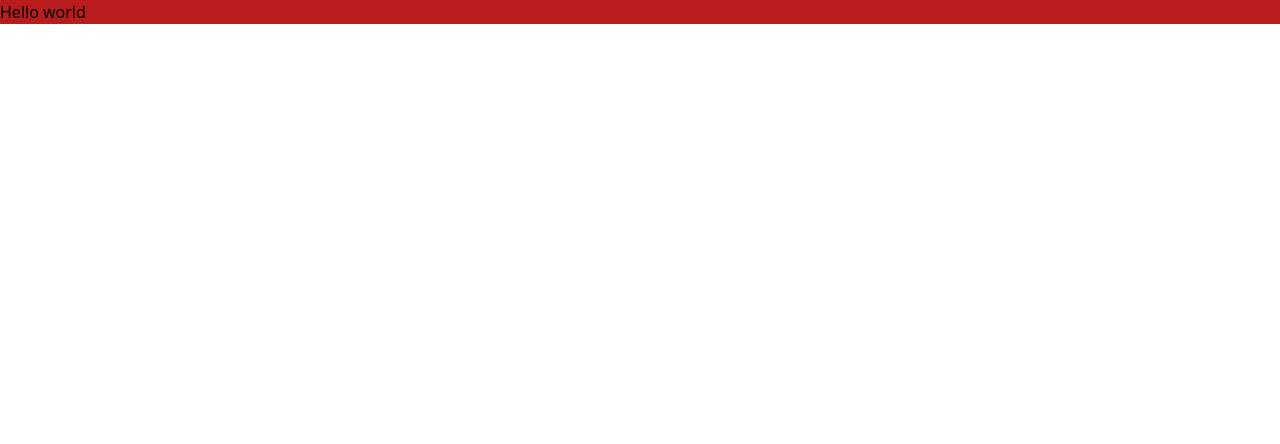
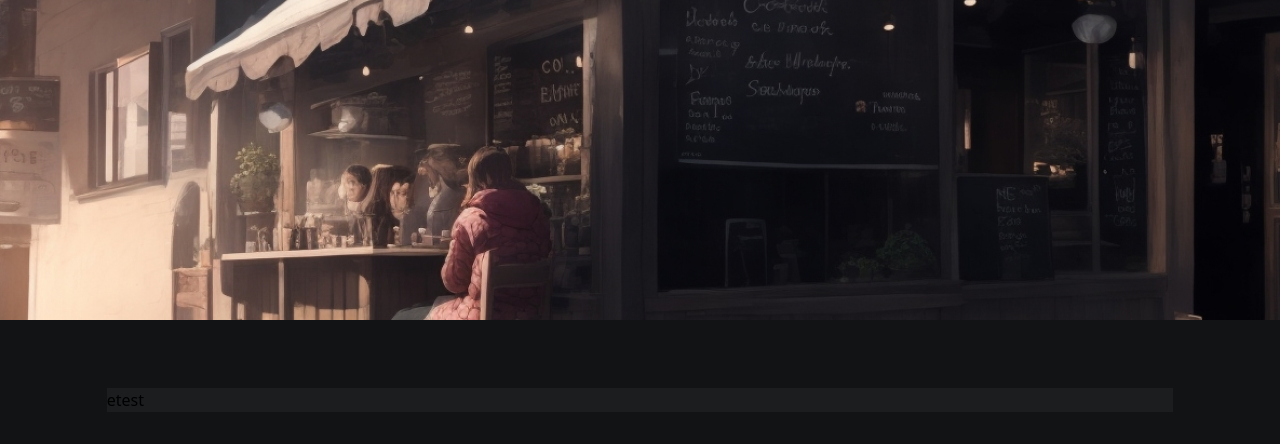
Before and after one commit to ARiYaNSEp0-0/simple-coffee-listing-devchallengesio, a React (Vite) app: page / in a window 1280 px wide. Shown: the top 444 px of the page. Built offline with nearby package versions, Linux system fonts and the light colour scheme.

Commit message:
:tada: Add components

```diff
--- a/src/App.tsx
+++ /dev/null
@@ -1,6 +0,0 @@
-
-function App() {
-  return <h1 className="bg-red-700">Hello world</h1>;
-}
-
-export default App;
--- /dev/null
+++ b/src/components/App/App.tsx
@@ -0,0 +1,15 @@
+import Background from "../Background";
+import FilterableCoffeeList from "../FilterableCoffeeList";
+
+function App() {
+  return (
+    <>
+      <Background />
+      <main className="min-h-screen flex justify-center items-center">
+        <FilterableCoffeeList />
+      </main>
+    </>
+  );
+}
+
+export default App;
--- /dev/null
+++ b/src/components/Background/Background.tsx
@@ -0,0 +1,15 @@
+import { BackgroundImage } from "../../images";
+
+const Background = () => {
+  return (
+    <div aria-hidden={true} className="w-full h-screen absolute -z-50">
+      <div
+        className="bg-no-repeat bg-cover w-full h-2/5"
+        style={{ backgroundImage: `url(${BackgroundImage})` }}
+      ></div>
+      <div className="bg-woodsmoke -z-50 h-full"></div>
+    </div>
+  );
+};
+
+export default Background;
--- /dev/null
+++ b/src/components/Background/index.ts
@@ -0,0 +1 @@
+export { default } from "./Background";
--- /dev/null
+++ b/src/components/FilterableCoffeeList/FilterableCoffeeList.tsx
@@ -0,0 +1,7 @@
+import React from "react";
+
+const FilterableCoffeeList = () => {
+  return <section className="bg-shark w-10/12">etest</section>;
+};
+
+export default FilterableCoffeeList;
--- /dev/null
+++ b/src/components/FilterableCoffeeList/index.ts
@@ -0,0 +1 @@
+export { default } from "./FilterableCoffeeList";
--- a/src/main.tsx
+++ b/src/main.tsx
@@ -1,6 +1,6 @@
 import { StrictMode } from 'react'
 import { createRoot } from 'react-dom/client'
-import App from './App.tsx'
+import App from './components/App/App.tsx'
 import './index.css'
 
 createRoot(document.getElementById('root')!).render(
```
